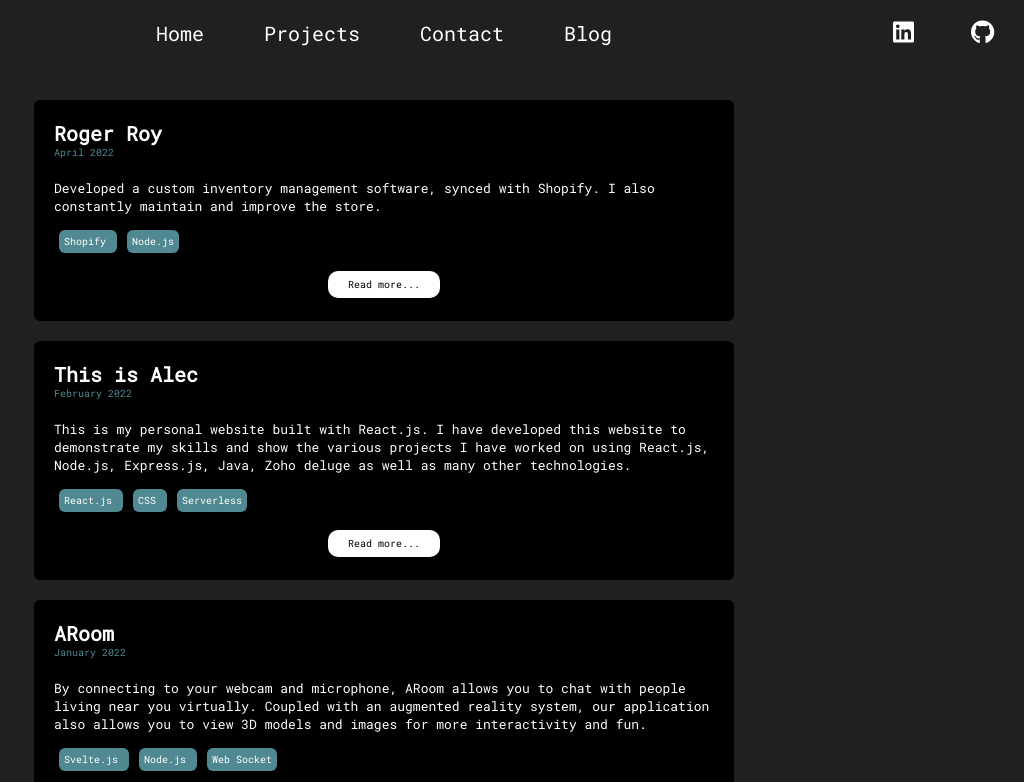
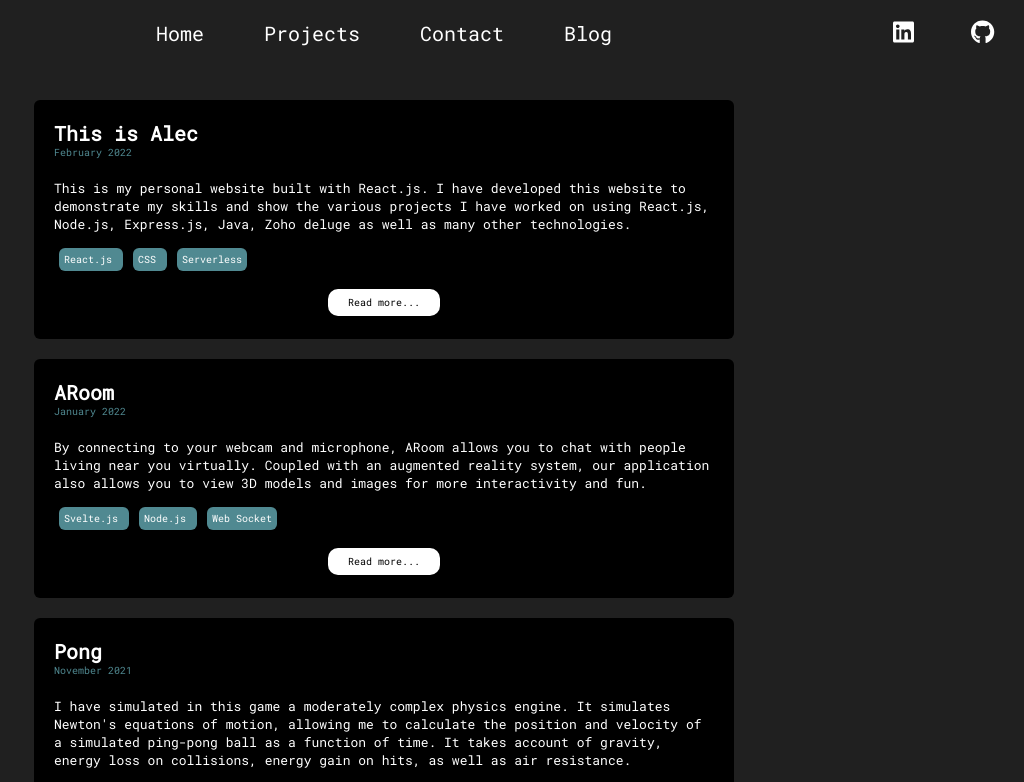
Before and after one commit to AlecTufenkjian/this-is-alec, a React (Create React App) app: page /blogs in a window 1280 px wide. Shown: the top 782 px of the page, without its empty margins (256-1280 px from the left). Built offline with nearby package versions, Linux system fonts and the light colour scheme.

Commit message:
minor changes

```diff
--- a/public/index.html
+++ b/public/index.html
@@ -7,7 +7,7 @@
     <meta name="theme-color" content="#000000" />
     <meta
       name="description"
-      content="Web site created using create-react-app"
+      content="Web site created using react.js"
     />
     <link rel="apple-touch-icon" href="%PUBLIC_URL%/logo192.png" />
     <!--
--- a/src/assets/content/blogs.json
+++ b/src/assets/content/blogs.json
@@ -1,12 +1,5 @@
 {
     "blogs": [
-        {
-            "title": "Roger Roy",
-            "content": "Developed a custom inventory management software, synced with Shopify. I also constantly maintain and improve the store.",
-            "tags": ["Shopify", "Node.js"],
-            "date": "April 2022",
-            "id": "rogerroy"
-        },
         {
             "title": "This is Alec",
             "content": "This is my personal website built with React.js. I have developed this website to demonstrate my skills and show the various projects I have worked on using React.js, Node.js, Express.js, Java, Zoho deluge as well as many other technologies.",
```
Also changed, not shown: package.json (+37 -1 lines), 1 other file (tests, documents, lock files or other folders).
